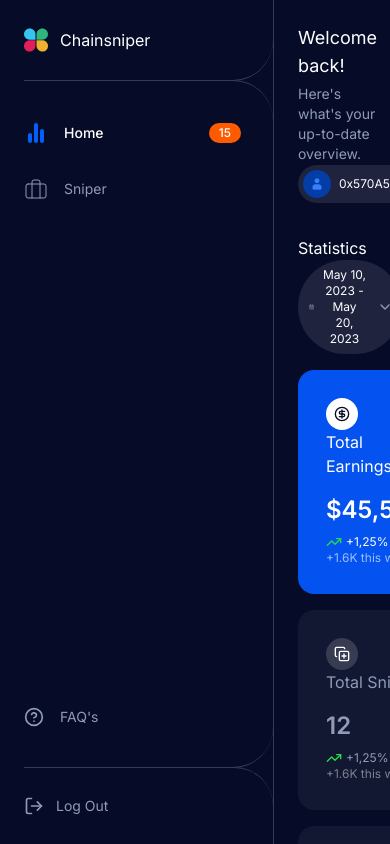
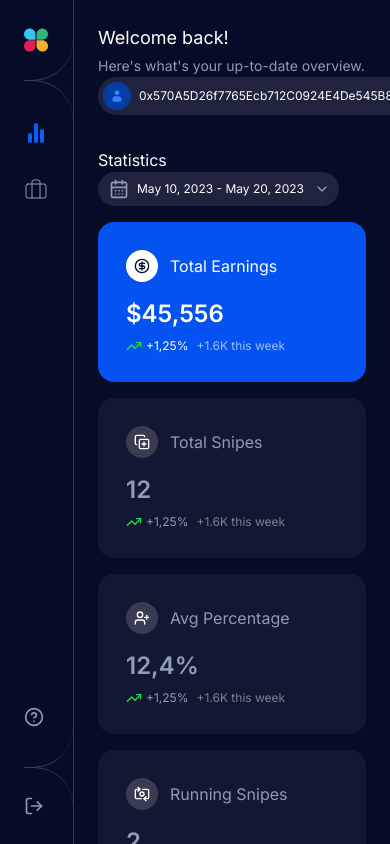
Before and after one commit to acatzk/chainsniper-test, a Next.js app: page / in a window 390 px wide. Built offline with nearby package versions, Linux system fonts and the light colour scheme.

Commit message:
refactor: add responsive in sidebar component

```diff
--- a/app/(main)/(routes)/sniper/page.tsx
+++ b/app/(main)/(routes)/sniper/page.tsx
@@ -162,9 +162,8 @@
       <textarea
         placeholder="Starting Snipe....."
         className="ring-none mt-5 min-h-[20vh] w-full resize-none bg-[#121732] p-5 text-sm text-white focus:outline-none"
-      >
-        Starting Snipe.....
-      </textarea>
+        defaultValue="Starting Snipe....."
+      />
     </>
   )
 }
--- a/app/(main)/_components/Sidebar.tsx
+++ b/app/(main)/_components/Sidebar.tsx
@@ -13,10 +13,10 @@
   const pathname = usePathname()
 
   return (
-    <aside className="custom-scrollbar ml-6 flex h-full w-[250px] flex-col overflow-y-auto border-r border-border">
+    <aside className="custom-scrollbar ml-6 flex h-full w-[50px] flex-col overflow-y-auto border-r border-border transition-all duration-300 ease-in-out md:w-[250px]">
       <header className="flex items-center space-x-3 rounded-r-full border-b border-border py-7">
         <Logo className="h-6 w-6" />
-        <h2 className="text-white">Chainsniper</h2>
+        <h2 className="hidden text-white md:block">Chainsniper</h2>
       </header>
       <main className="-mt-[1px] h-full rounded-r-[40px] border-b border-t border-border">
         <nav className="flex h-full flex-col py-7">
@@ -25,21 +25,21 @@
               const isActive = pathname === link.href
 
               return (
-                <li key={idx} className="mr-8">
+                <li key={idx} className="mr-8 w-full">
                   <Link
                     href={link.href}
                     className={cn(
-                      'relative flex items-center space-x-4 py-3 transition duration-200 ease-in-out',
+                      'relative flex space-x-4 py-3 transition duration-200 ease-in-out',
                       isActive ? 'font-medium text-white' : 'hover:text-white'
                     )}
                   >
                     <link.icon
                       strokeWidth={link.text === 'Home' ? '4' : ''}
-                      className={cn('h-6 w-6', isActive ? 'text-primary' : '')}
+                      className={cn('h-6 w-6 shrink-0', isActive ? 'text-primary' : '')}
                     />
-                    <span className="text-sm">{link.text}</span>
+                    <span className="hidden text-sm md:block">{link.text}</span>
                     {!!link.badge && (
-                      <span className="absolute right-0 rounded-full bg-badge px-2.5 py-0.5 text-xs text-white">
+                      <span className="absolute right-7 hidden rounded-full bg-badge px-2.5 py-0.5 text-xs text-white md:block">
                         {link.badge}
                       </span>
                     )}
@@ -50,14 +50,14 @@
           </ul>
           <div role="button" className="mt-auto flex items-center space-x-4 py-3 hover:text-white">
             <HelpCircle className="h-5 w-5" />
-            <span className="text-sm">FAQ&apos;s</span>
+            <span className="hidden text-sm md:block">FAQ&apos;s</span>
           </div>
         </nav>
       </main>
       <footer className="-mt-[1px] rounded-r-full border-t border-border py-7">
         <div role="button" className="flex items-center space-x-3 hover:text-white">
           <LogOut className="h-5 w-5" />
-          <span className="text-sm">Log Out</span>
+          <span className="hidden text-sm md:block">Log Out</span>
         </div>
       </footer>
     </aside>
--- a/app/(main)/layout.tsx
+++ b/app/(main)/layout.tsx
@@ -1,7 +1,7 @@
 import React, { ReactNode } from 'react'
 
 import { Header } from './_components/header'
-import { Sidebar } from './_components/Sidebar'
+import { Sidebar } from './_components/sidebar'
 
 type MainLayoutProps = {
   children: ReactNode
--- a/package.json
+++ b/package.json
@@ -3,7 +3,7 @@
   "version": "0.1.0",
   "private": true,
   "scripts": {
-    "dev": "next dev",
+    "dev": "next dev --turbo",
     "build": "next build",
     "start": "next start",
     "lint": "next lint"
```
